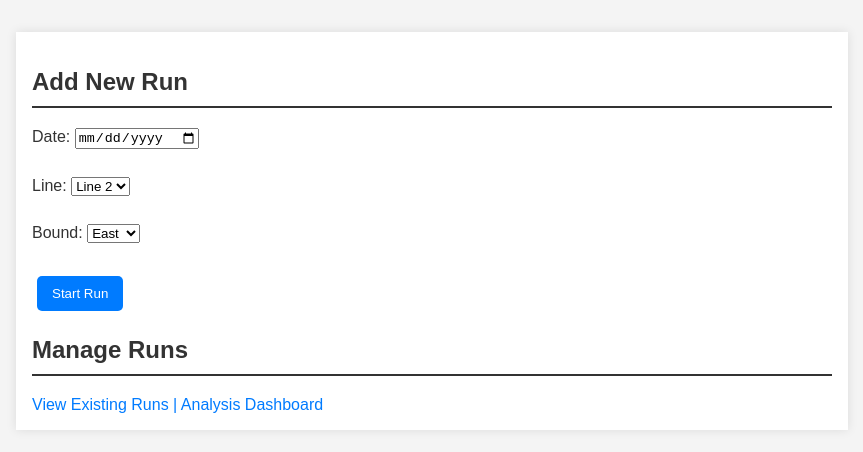
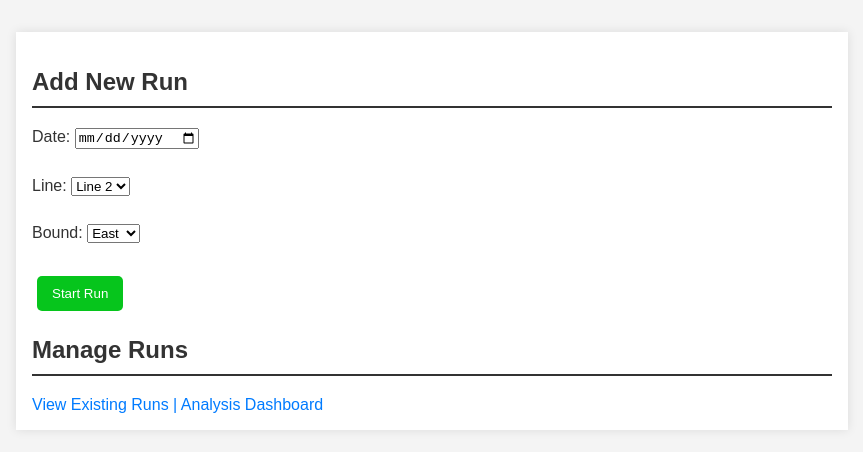
Before and after one commit to reeshee/RFID-Tracker, a plain HTML site: page index.html in a window 1280 px wide. Shown: the whole page, without its empty margins (208-1071 px from the left). Drawn offline with Linux system fonts and the light colour scheme.

Commit message:
Changed button color to green

```diff
--- a/styles.css
+++ b/styles.css
@@ -24,7 +24,7 @@ button {
     margin: 5px;
     border: none;
     cursor: pointer;
-    background-color: #007BFF;
+    background-color: #06c51c;
     color: #fff;
     border-radius: 5px;
     transition: background-color 0.2s;
```
